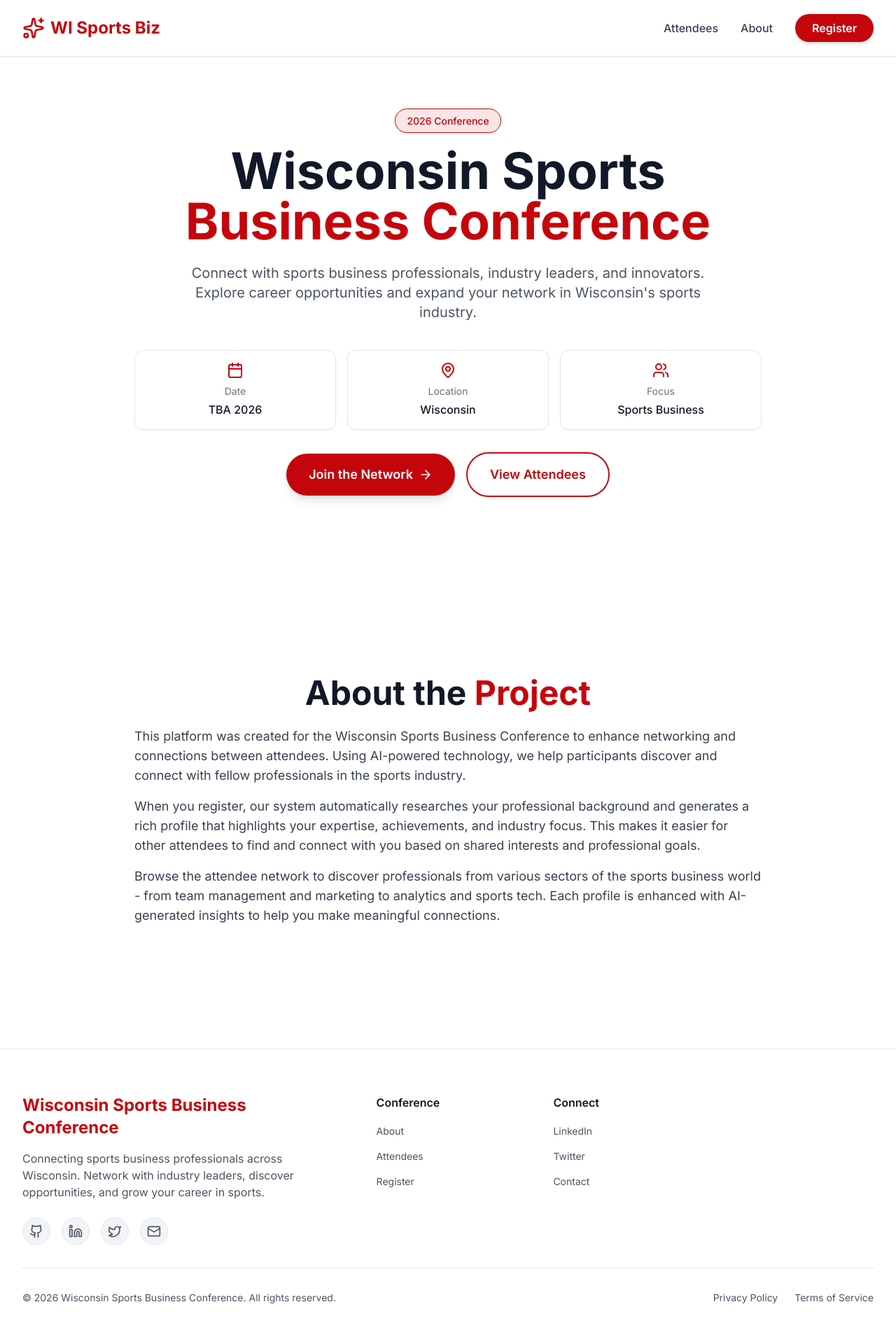
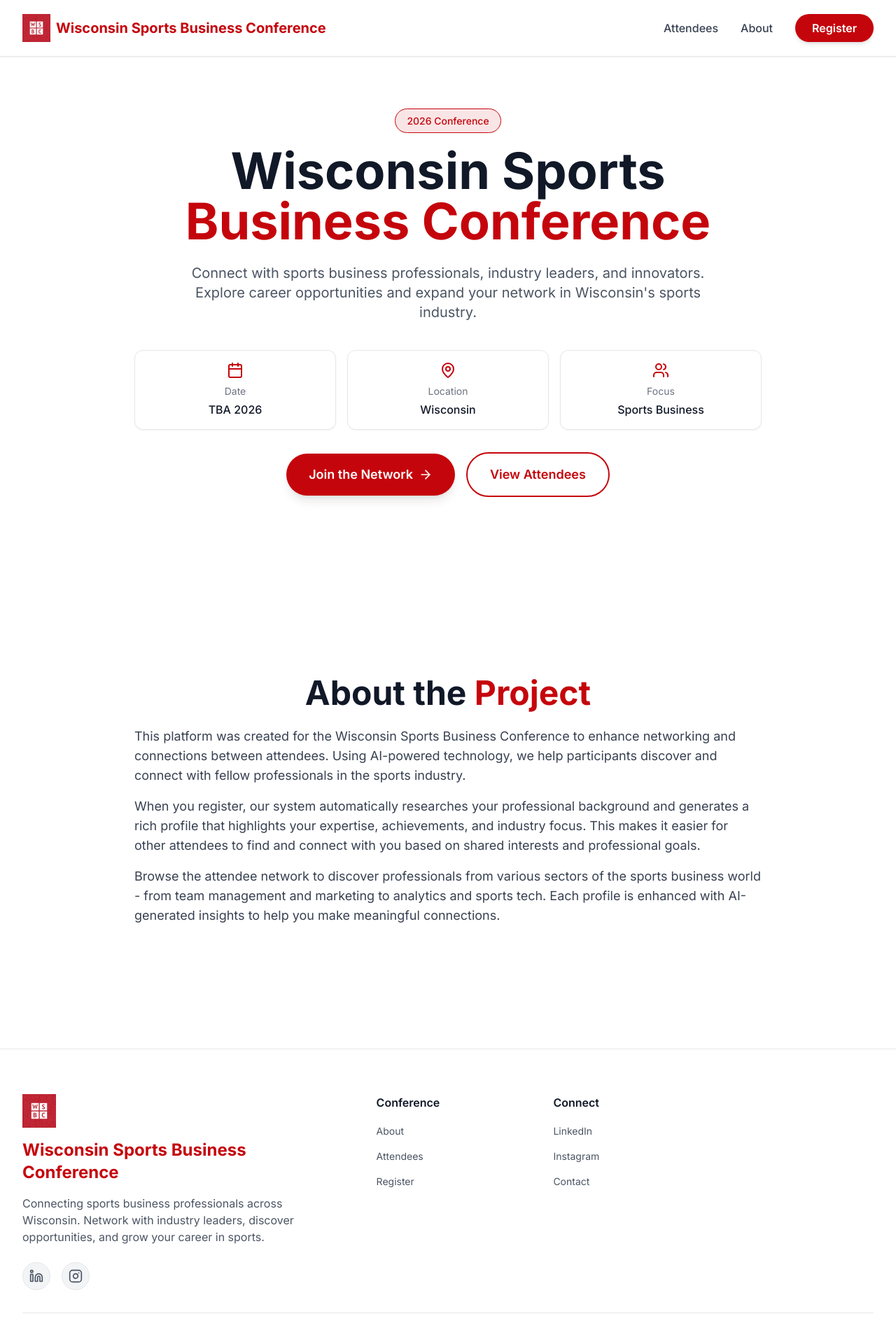
Before and after one commit to ronanpatel18/conference-connection, a Next.js app: page / in a window 1280 px wide. Shown: the top 1910 px of the page at 70% size. Built offline with nearby package versions, Linux system fonts and the light colour scheme.

Commit message:
UI updates

```diff
--- a/components/Footer.tsx
+++ b/components/Footer.tsx
@@ -1,15 +1,18 @@
 "use client";
 
 import Link from "next/link";
-import { Github, Linkedin, Twitter, Mail } from "lucide-react";
+import { Instagram, Linkedin } from "lucide-react";
 import { motion } from "framer-motion";
+import WsbcLogo from "@/components/WsbcLogo";
 
 export default function Footer() {
   const socialLinks = [
-    { icon: Github, href: "#", label: "GitHub" },
-    { icon: Linkedin, href: "#", label: "LinkedIn" },
-    { icon: Twitter, href: "#", label: "Twitter" },
-    { icon: Mail, href: "#", label: "Email" },
+    {
+      icon: Linkedin,
+      href: "https://www.linkedin.com/company/wisconsin-sports-business-conference",
+      label: "LinkedIn",
+    },
+    { icon: Instagram, href: "https://www.instagram.com/wisconsinsbc/", label: "Instagram" },
   ];
 
   const footerLinks = [
@@ -24,9 +27,12 @@ export default function Footer() {
     {
       title: "Connect",
       links: [
-        { label: "LinkedIn", href: "#" },
-        { label: "Twitter", href: "#" },
-        { label: "Contact", href: "#contact" },
+        {
+          label: "LinkedIn",
+          href: "https://www.linkedin.com/company/wisconsin-sports-business-conference",
+        },
+        { label: "Instagram", href: "https://www.instagram.com/wisconsinsbc/" },
+        { label: "Contact", href: "https://www.wisconsinsbc.com/contact" },
       ],
     },
   ];
@@ -38,6 +44,7 @@ export default function Footer() {
         <div className="grid grid-cols-1 md:grid-cols-2 lg:grid-cols-5 gap-8 md:gap-12 mb-8">
           {/* Brand Section */}
           <div className="lg:col-span-2">
+            <WsbcLogo className="h-12 w-12 mb-4" size={48} />
             <h3 className="text-2xl font-bold text-badger-red mb-4">
               Wisconsin Sports Business Conference
             </h3>
@@ -69,12 +76,23 @@ export default function Footer() {
               <ul className="space-y-3">
                 {section.links.map((link) => (
                   <li key={link.label}>
+                    {link.href.startsWith("http") ? (
+                      <a
+                        href={link.href}
+                        target="_blank"
+                        rel="noreferrer"
+                        className="text-gray-600 hover:text-badger-red transition-colors duration-200 text-sm"
+                      >
+                        {link.label}
+                      </a>
+                    ) : (
                       <Link
                         href={link.href}
                         className="text-gray-600 hover:text-badger-red transition-colors duration-200 text-sm"
                       >
                         {link.label}
                       </Link>
+                    )}
                   </li>
                 ))}
               </ul>
@@ -88,20 +106,6 @@ export default function Footer() {
             <p className="text-gray-600 text-sm text-center md:text-left">
               © {new Date().getFullYear()} Wisconsin Sports Business Conference. All rights reserved.
             </p>
-            <div className="flex space-x-6 text-sm">
-              <Link
-                href="#privacy"
-                className="text-gray-600 hover:text-badger-red transition-colors duration-200"
-              >
-                Privacy Policy
-              </Link>
-              <Link
-                href="#terms"
-                className="text-gray-600 hover:text-badger-red transition-colors duration-200"
-              >
-                Terms of Service
-              </Link>
-            </div>
           </div>
         </div>
       </div>
--- a/components/Header.tsx
+++ b/components/Header.tsx
@@ -3,15 +3,15 @@
 import { useState } from "react";
 import Link from "next/link";
 import { motion } from "framer-motion";
-import { Menu, X, Sparkles } from "lucide-react";
-import { cn } from "@/lib/utils";
+import { Menu, X } from "lucide-react";
+import WsbcLogo from "@/components/WsbcLogo";
 
 export default function Header() {
   const [mobileMenuOpen, setMobileMenuOpen] = useState(false);
 
   const navItems = [
     { href: "/network", label: "Attendees" },
-    { href: "#about", label: "About" },
+    { href: "https://www.wisconsinsbc.com/about-1", label: "About", external: true },
   ];
 
   return (
@@ -20,20 +20,27 @@ export default function Header() {
         <div className="flex items-center justify-between h-16 md:h-20">
           {/* Logo */}
           <Link href="/" className="flex items-center space-x-2 group">
-            <motion.div
-              whileHover={{ rotate: 180 }}
-              transition={{ duration: 0.3 }}
-            >
-              <Sparkles className="w-6 h-6 md:w-8 md:h-8 text-badger-red" />
+            <motion.div whileHover={{ scale: 1.03 }} transition={{ duration: 0.2 }}>
+              <WsbcLogo className="h-8 w-8 md:h-10 md:w-10" size={40} />
             </motion.div>
-            <span className="text-xl md:text-2xl font-bold text-badger-red">
-              WI Sports Biz
+            <span className="text-base sm:text-lg md:text-xl font-bold text-badger-red leading-tight">
+              Wisconsin Sports Business Conference
             </span>
           </Link>
 
           {/* Desktop Navigation */}
           <div className="hidden md:flex items-center space-x-8">
             {navItems.map((item) => (
+              item.external ? (
+                <a
+                  key={item.href}
+                  href={item.href}
+                  className="text-gray-700 hover:text-badger-red transition-colors duration-200 text-sm lg:text-base font-medium"
+                  rel="noreferrer"
+                >
+                  {item.label}
+                </a>
+              ) : (
                 <Link
                   key={item.href}
                   href={item.href}
@@ -41,6 +48,7 @@ export default function Header() {
                 >
                   {item.label}
                 </Link>
+              )
             ))}
             <Link href="/onboarding">
               <motion.button
@@ -77,6 +85,17 @@ export default function Header() {
           >
             <div className="py-4 space-y-4">
               {navItems.map((item) => (
+                item.external ? (
+                  <a
+                    key={item.href}
+                    href={item.href}
+                    className="block text-gray-700 hover:text-badger-red transition-colors duration-200 py-2 font-medium"
+                    rel="noreferrer"
+                    onClick={() => setMobileMenuOpen(false)}
+                  >
+                    {item.label}
+                  </a>
+                ) : (
                   <Link
                     key={item.href}
                     href={item.href}
@@ -85,6 +104,7 @@ export default function Header() {
                   >
                     {item.label}
                   </Link>
+                )
               ))}
               <Link href="/onboarding" className="w-full">
                 <button className="w-full px-6 py-2 rounded-full bg-badger-red text-white font-semibold hover:bg-badger-darkred transition-colors">
--- /dev/null
+++ b/components/WsbcLogo.tsx
@@ -0,0 +1,21 @@
+import Image from "next/image";
+
+import wsbcLogo from "../wsbc logo.jpg";
+
+type WsbcLogoProps = {
+  className?: string;
+  size?: number;
+};
+
+export default function WsbcLogo({ className, size = 36 }: WsbcLogoProps) {
+  return (
+    <Image
+      src={wsbcLogo}
+      alt="Wisconsin Sports Business Conference logo"
+      width={size}
+      height={size}
+      priority
+      className={className}
+    />
+  );
+}
```
Also changed, not shown: .eslintrc.json (added), wsbc logo.jpg (added). Lines whose indentation alone changed are shown as unchanged.
